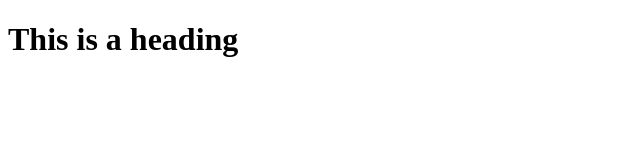
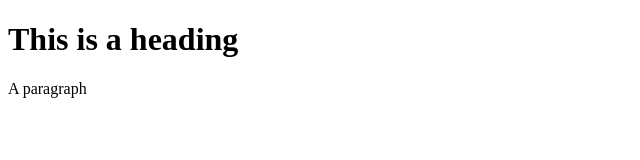
Before and after one commit to carlliboon/gitProject, a plain HTML site: page activity/index.html in a window 1280 px wide. Shown: the whole page, without its empty margins (0-640 px from the left). Drawn offline with Linux system fonts and the light colour scheme.

Commit message:
Added a paragraph
I updated the index.html from GitHub

```diff
--- a/activity/index.html
+++ b/activity/index.html
@@ -7,5 +7,6 @@
 </head>
 <body>
 	<h1>This is a heading</h1>
+	<p>A paragraph</p>
 </body>
 </html>
```
